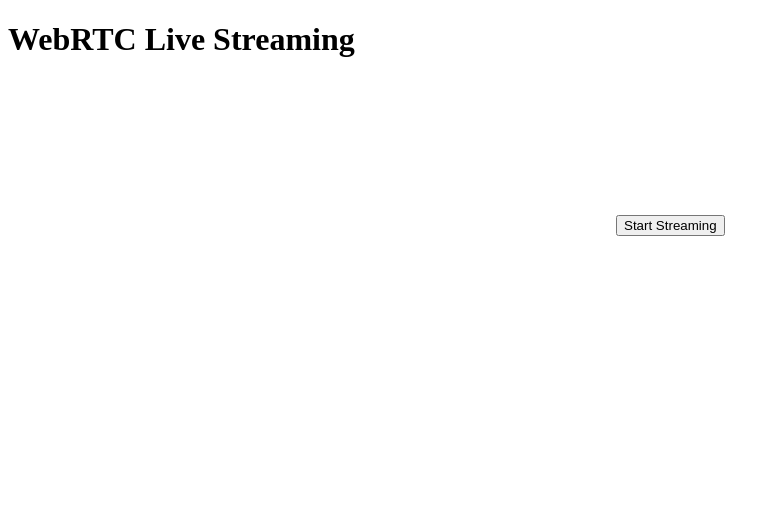
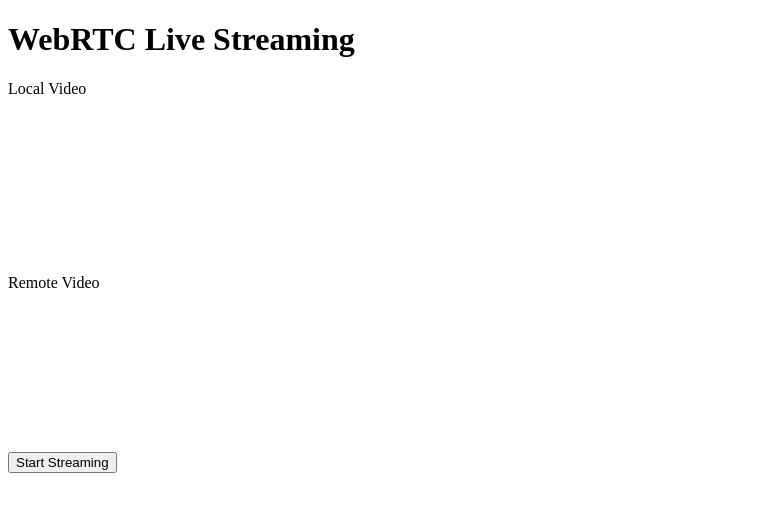
Before and after one commit to soniacq/WebRTCLiveStreaming, a website: page index.html in a window 1280 px wide. Shown: the whole page, without its empty margins (0-780 px from the left). Drawn offline with Linux system fonts and the light colour scheme.

Commit message:
Add video titles

```diff
--- a/app.js
+++ b/app.js
@@ -52,6 +52,7 @@ startButton.addEventListener('click', async () => {
     videoElement.autoplay = true;
     videoElement.muted = true; // Ensure autoplay works by muting the video
     videoElement.playsInline = true; // For mobile compatibility
+    videoElement.title = 'Sample Video'; // Add a title to the video element
 
     videoElement.onloadeddata = async () => {
         const stream = videoElement.captureStream();
--- a/index.html
+++ b/index.html
@@ -4,11 +4,23 @@
     <meta charset="UTF-8">
     <meta name="viewport" content="width=device-width, initial-scale=1.0">
     <title>WebRTC Live Streaming</title>
+    <style>
+        video {
+            width: 120px; /* Set the desired width */
+            height: 140px; /* Set the desired height */
+        }
+    </style>
 </head>
 <body>
     <h1>WebRTC Live Streaming</h1>
-    <video id="localVideo" autoplay muted playsinline></video>
-    <video id="remoteVideo" autoplay playsinline></video>
+    <div>
+        <p>Local Video</p>
+        <video id="localVideo" autoplay muted playsinline></video>
+    </div>
+    <div>
+        <p>Remote Video</p>
+        <video id="remoteVideo" autoplay playsinline></video>
+    </div>
     <button id="startButton">Start Streaming</button>
     <script src="app.js" type="module"></script>
 </body>
```
